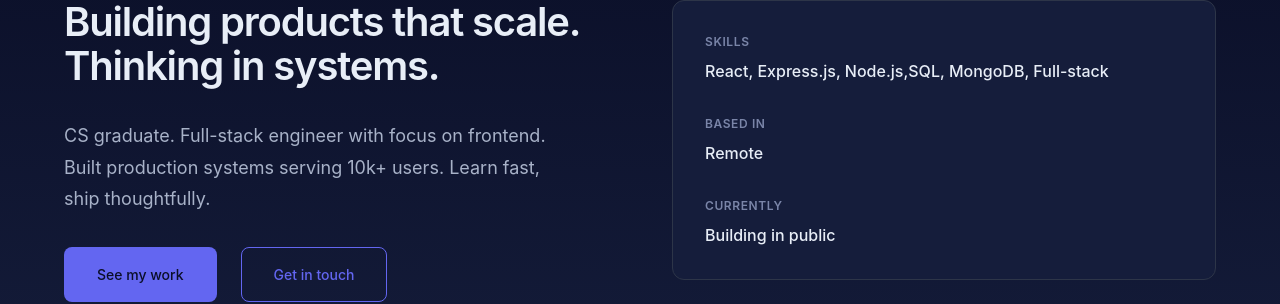
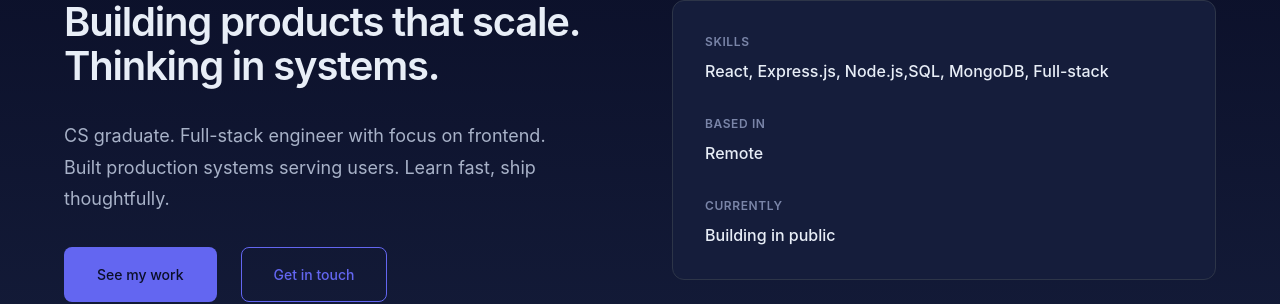
Before and after one commit to bhuvan120/Web-profile, a React (Vite) app: page / in a window 1280 px wide. Shown: the part 148-452 px from the top of the page. Built offline with nearby package versions, Linux system fonts and the light colour scheme.

Commit message:
Update Landing.jsx

```diff
--- a/src/components/Landing.jsx
+++ b/src/components/Landing.jsx
@@ -14,7 +14,7 @@ export default function Landing() {
 
             <p className={styles.subtitle}>
               CS graduate. Full-stack engineer with focus on frontend. Built production systems
-              serving 10k+ users. Learn fast, ship thoughtfully.
+              serving users. Learn fast, ship thoughtfully.
             </p>
 
             <div className={styles.cta}>
```
